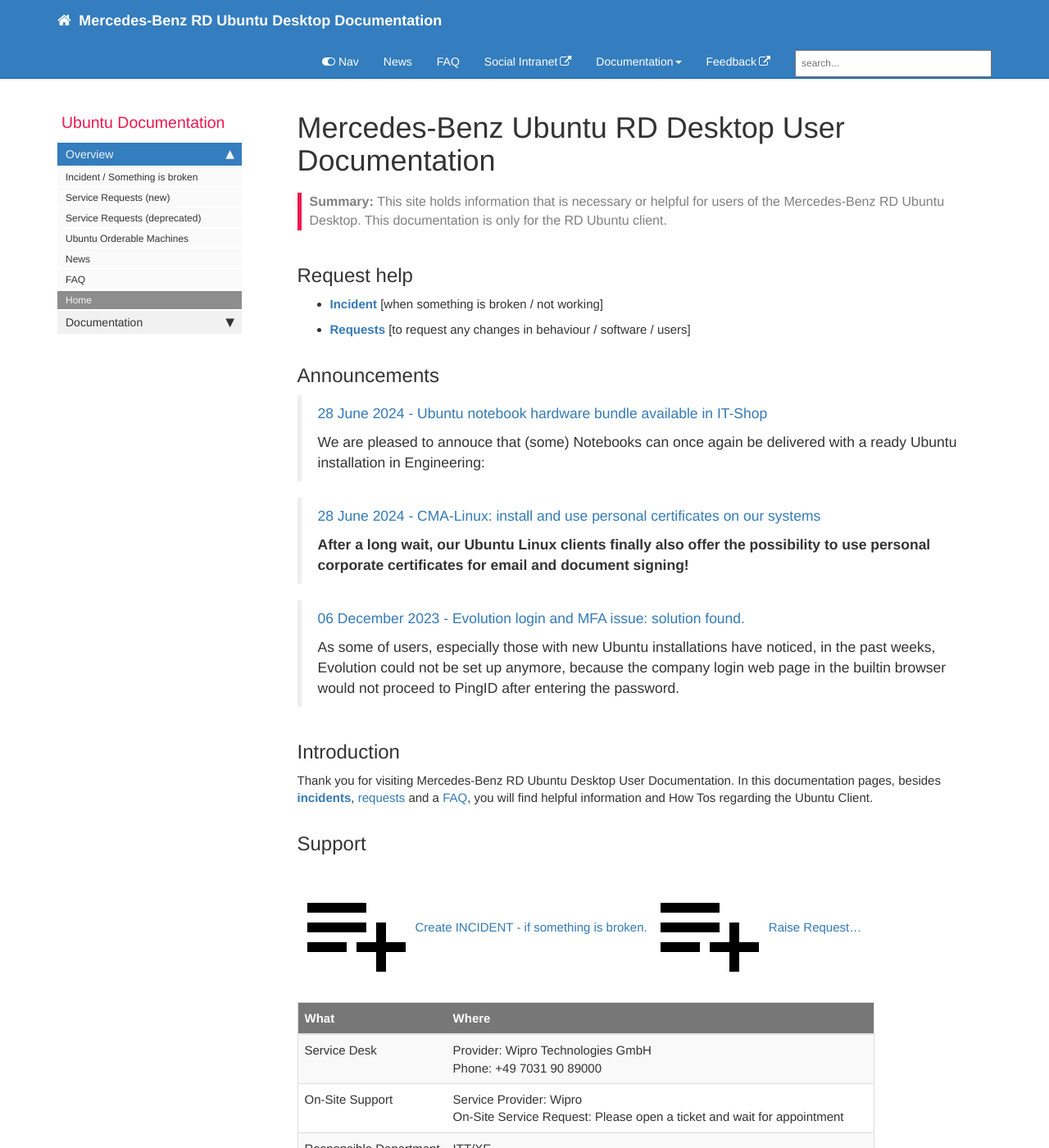
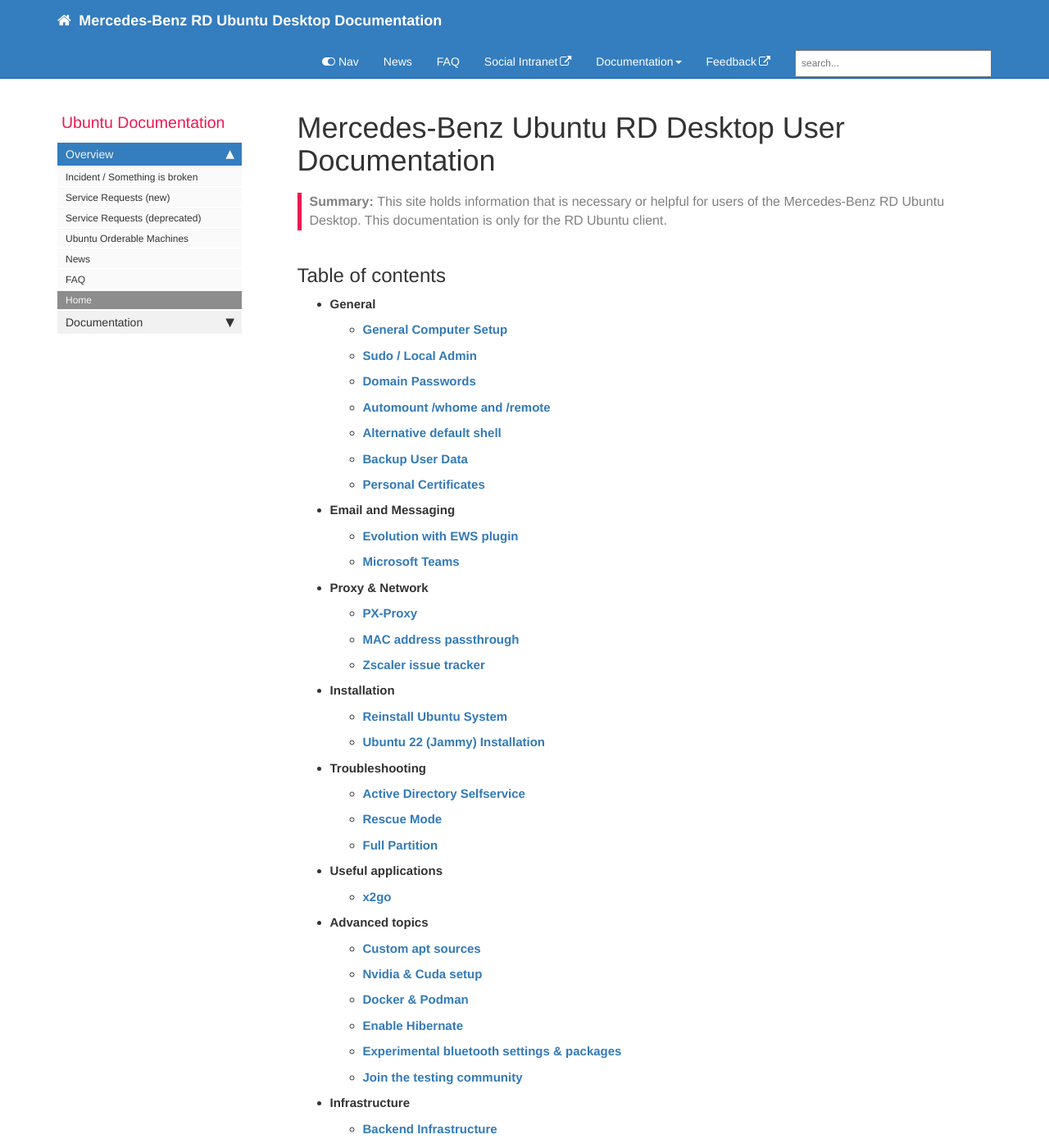
Before and after one commit to RajputPawan/Prometheus, a Jekyll site: the page built from index.md, in a window 1280 px wide and 1400 px high. Shown: the whole window at 82% size. Built offline with Jekyll 4.4.1, drawn with Linux system fonts in a browser that asks for light colours; comment, search, counter and statistics services are not loaded; some of the changed text lies outside the part shown.

Commit message:
added toc to homepage

```diff
--- a/index.md
+++ b/index.md
@@ -7,6 +7,48 @@
 toc: false
 summary: This site holds information that is necessary or helpful for users of the Mercedes-Benz RD Ubuntu Desktop. This documentation is only for the RD Ubuntu client.
 ---
+## Table of contents
+* **General**
+  * **[General Computer Setup]({{ site.baseurl }}/generalsetup.html)**
+  * **[Sudo / Local Admin]({{ site.baseurl }}/local_admin_rights.html)**
+  * **[Domain Passwords]({{ site.baseurl }}/domain_password_change.html)**
+  * **[Automount /whome and /remote]({{ site.baseurl }}/whome.html)**
+  * **[Alternative default shell]({{ site.baseurl }}//shell.html)**
+  * **[Backup User Data]({{ site.baseurl }}/backup-user-data.html)**
+  * **[Personal Certificates]({{ site.baseurl }}/cma.html)**
+* **Email and Messaging**
+  * **[Evolution with EWS plugin]({{ site.baseurl }}/evolution.html)**
+  * **[Microsoft Teams]({{ site.baseurl }}/msteams.html)**
+* **Proxy & Network**
+  * **[PX-Proxy]({{ site.baseurl }}/px_proxy.html)**
+  * **[MAC address passthrough]({{ site.baseurl }}/macaddress_passthrough.html)**
+  * **[Zscaler issue tracker]({{ site.baseurl }}/zscaler_issues.html)**
+* **Installation**
+  * **[Reinstall Ubuntu System]({{ site.baseurl }}/reinstall-os.html)**
+  * **[Ubuntu 22 (Jammy) Installation]({{ site.baseurl }}/install-jammy.html)**
+* **Troubleshooting**
+  * **[Active Directory Selfservice]({{ site.baseurl }}/ad-self-service.html)**
+  * **[Rescue Mode]({{ site.baseurl }}/rescue-mode.html)**
+  * **[Full Partition]({{ site.baseurl }}/full-partition.html)**
+* **Useful applications**
+  * **[x2go]({{ site.baseurl }}/x2go.html)**
+* **Advanced topics**
+  * **[Custom apt sources]({{ site.baseurl }}/install_sw_from_custom_apt_sources.html)**
+  * **[Nvidia & Cuda setup]({{ site.baseurl }}/nvidia.html)**
+  * **[Docker & Podman]({{ site.baseurl }}/docker-podman-overview.html)**
+  * **[Enable Hibernate]({{ site.baseurl }}/hibernate.html)**
+  * **[Experimental bluetooth settings & packages]({{ site.baseurl }}/bt-next.html)**
+  * **[Join the testing community]({{ site.baseurl }}/beta.html)**
+* **Infrastructure**
+  * **[Backend Infrastructure]({{ site.baseurl }}/backend_infrastructure.html)**
+* **Salt Workflow**
+  * **[Salt Workflow]({{ site.baseurl }}/git_workflow.html)**
+  * **[General Git Workflow]({{ site.baseurl }}/git_general_workflow.html)**
+  * **[Hotfix Git Workflow]({{ site.baseurl }}/git_hotfix_workflow.html)**
+* **Legacy Items**
+  * **[ADTF installation + license request]({{ site.baseurl }}/adtf.html)**
+  * **[Kiosk Mode]({{ site.baseurl }}/kiosk.html)**
+
 
 ## Request help
 
```
